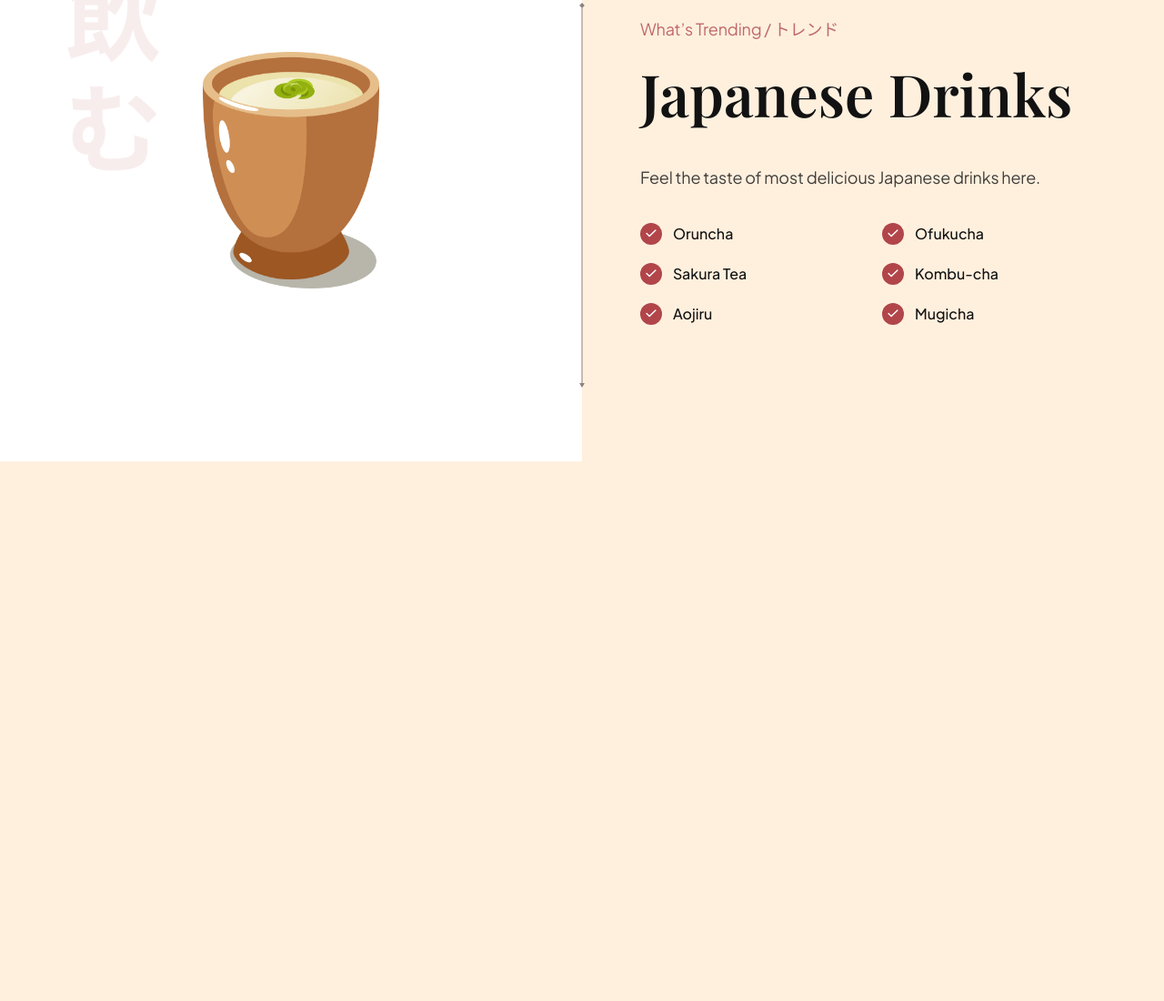
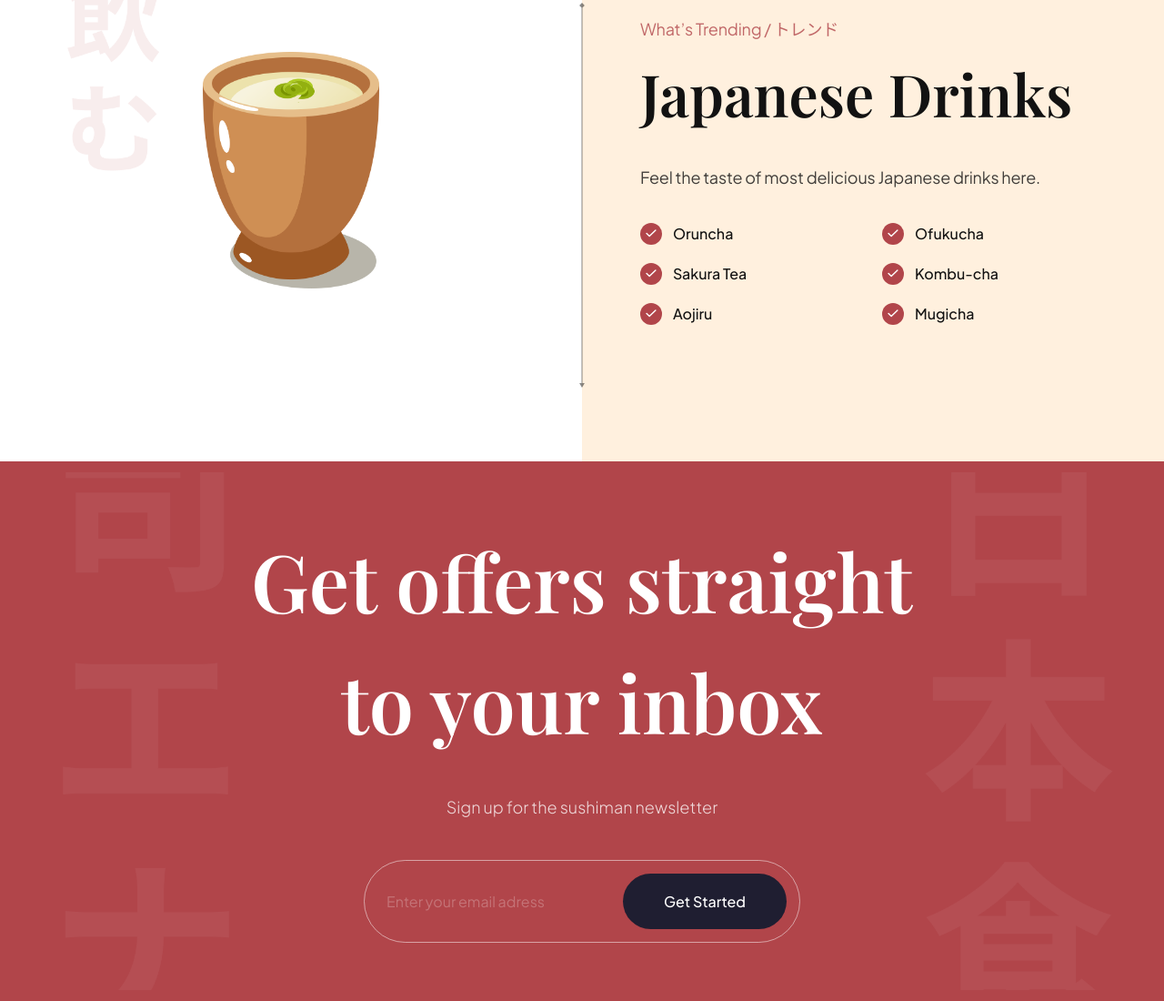
Before and after one commit to IndunJD/Sushi, a website built with Vite: page index.html in a window 1280 px wide. Shown: the part 3187-4287 px from the top of the page at 91% size. Before the commit the page ends 3694 px from the top, so only its background shows below. Built offline with nearby package versions, Linux system fonts and the light colour scheme; files whose address does not match are found by name.

Commit message:
newsletter section done

```diff
--- a/css/sections/subscribe.css
+++ b/css/sections/subscribe.css
@@ -0,0 +1,71 @@
+.subscription {
+    padding: 64px;
+    background-color: var(--primary-color);
+    background-image: url("../../assets/subscribe_bg.png");
+    background-position: center;
+    background-repeat: no-repeat;
+    background-size: contain;
+    flex-direction: column;
+    overflow: hidden;
+}
+
+.subscription h2 {
+    font-size: 88px;
+    font-family: var(--playfair-display);
+    font-weight: 600;
+    line-height: 133px;
+    color: #fff;
+    text-align: center;
+}
+
+.subscription p {
+    font-size: 18px;
+    font-family: var(--plus-jakarta-sans);
+    font-weight: 300;
+    line-height: 36px;
+    margin-top: 32px;
+    color: rgba(255, 255, 255, 0.8);
+    text-align: center;
+}
+
+.subscription__form {
+    min-width: 480px;
+    margin-top: 40px;
+    padding: 14px 14px 14px 24px;
+    display: flex;
+    gap: 10px;
+    border: 1px solid rgba(255, 255, 255, 0.5);
+    border-radius: 46px;
+}
+
+.subscription__form input {
+    flex: 1;
+    font-size: 16px;
+    font-weight: 400px;
+    font-family: var(--plus-jakarta-sans);
+    color: #fff;
+    opacity: 0.5;
+    background: transparent;
+    border: none;
+    outline: none;
+}
+
+.subscription__form input::placeholder {
+    color: #fff;
+    opacity: 0.5;
+}
+
+.subscription__form button {
+    padding: 20px;
+    min-width: 180px;
+    font-size: 16px;
+    font-weight: 500;
+    font-family: var(--plus-jakarta-sans);
+    color: #fff;
+    text-align: center;
+    background: var(--black-400);
+    border-radius: 46px;
+    border: none;
+    outline: none;
+    cursor: pointer;
+}
--- a/index.html
+++ b/index.html
@@ -335,6 +335,16 @@
       </section>
     </section>
 
+    <section class="subscription flex-center" id="services">
+      <h2 data-aos="flip-down">Get offers straight <br> to your inbox</h2>
+      <p data-aos="fade-up">Sign up for the sushiman newsletter</p>
+
+      <div class="subscription__form" data-aos="fade-up">
+        <input type="text" placeholder="Enter your email adress" />
+        <button>Get Started</button>
+      </div>
+    </section>
+
     <script src="./js/script.js" type="module"></script>
   </body>
 </html>
```
